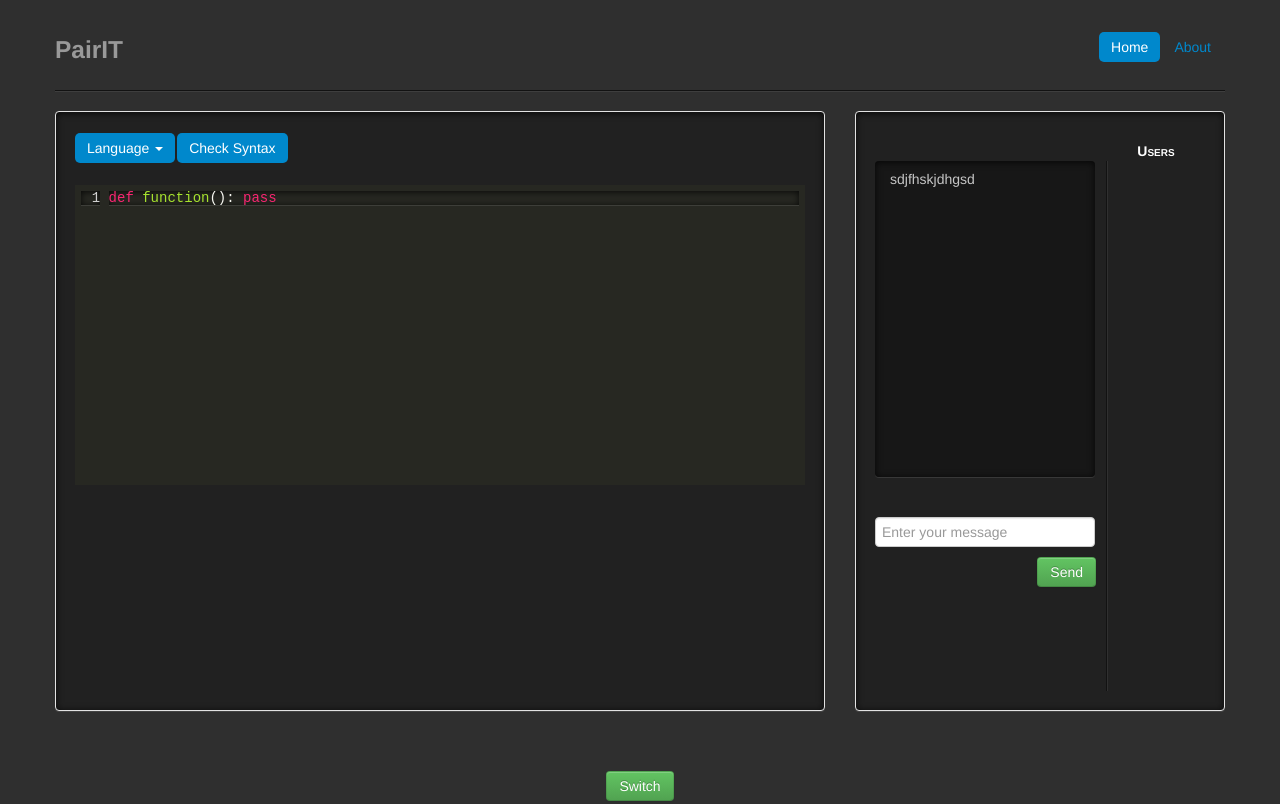
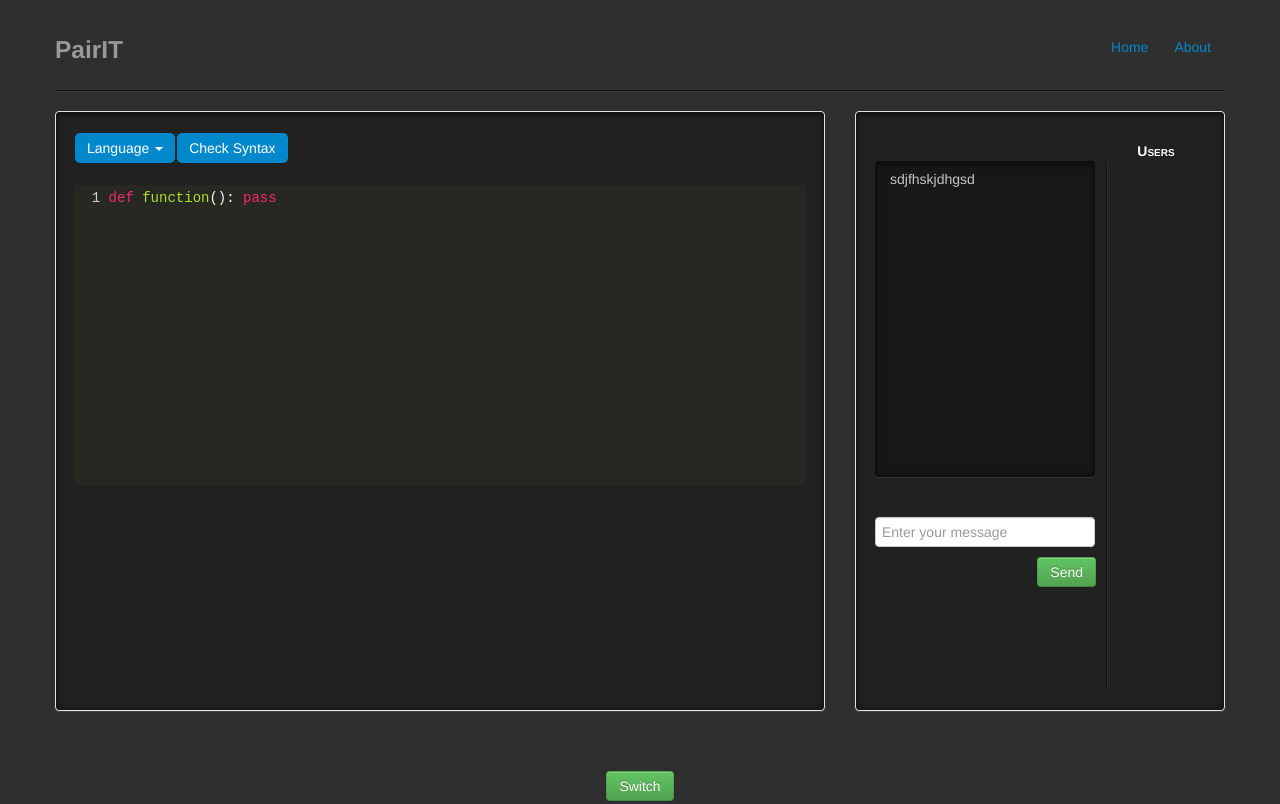
Before and after one commit to ufowam/pairit, a plain HTML site: page workspace.html in a window 1280 px wide. Shown: the top 804 px of the page. Drawn offline with Linux system fonts and the light colour scheme.

Commit message:
Fixed issue with the syntax highlight css

```diff
--- a/assets/css/darkstrap.css
+++ b/assets/css/darkstrap.css
@@ -2,7 +2,7 @@
 .well, .breadcrumb, input,
 input[type="file"],
 select,
-textarea, .progress, code, pre {
+textarea, .progress, code{
   -moz-box-shadow: rgba(255, 255, 255, 0.1) 0 1px 0, rgba(0, 0, 0, 0.8) 0 1px 7px 0px inset;
   -webkit-box-shadow: rgba(255, 255, 255, 0.1) 0 1px 0, rgba(0, 0, 0, 0.8) 0 1px 7px 0px inset;
   -o-box-shadow: rgba(255, 255, 255, 0.1) 0 1px 0, rgba(0, 0, 0, 0.8) 0 1px 7px 0px inset;
--- a/workspace.html
+++ b/workspace.html
@@ -32,7 +32,7 @@
 
       <div class="masthead">
         <ul class="nav nav-pills pull-right">
-          <li class="active"><a href="index.html">Home</a></li>
+          <li><a href="index.html">Home</a></li>
           <li><a href="about.html">About</a></li>
         </ul>
         <h3 class="muted">PairIT</h3>
```
